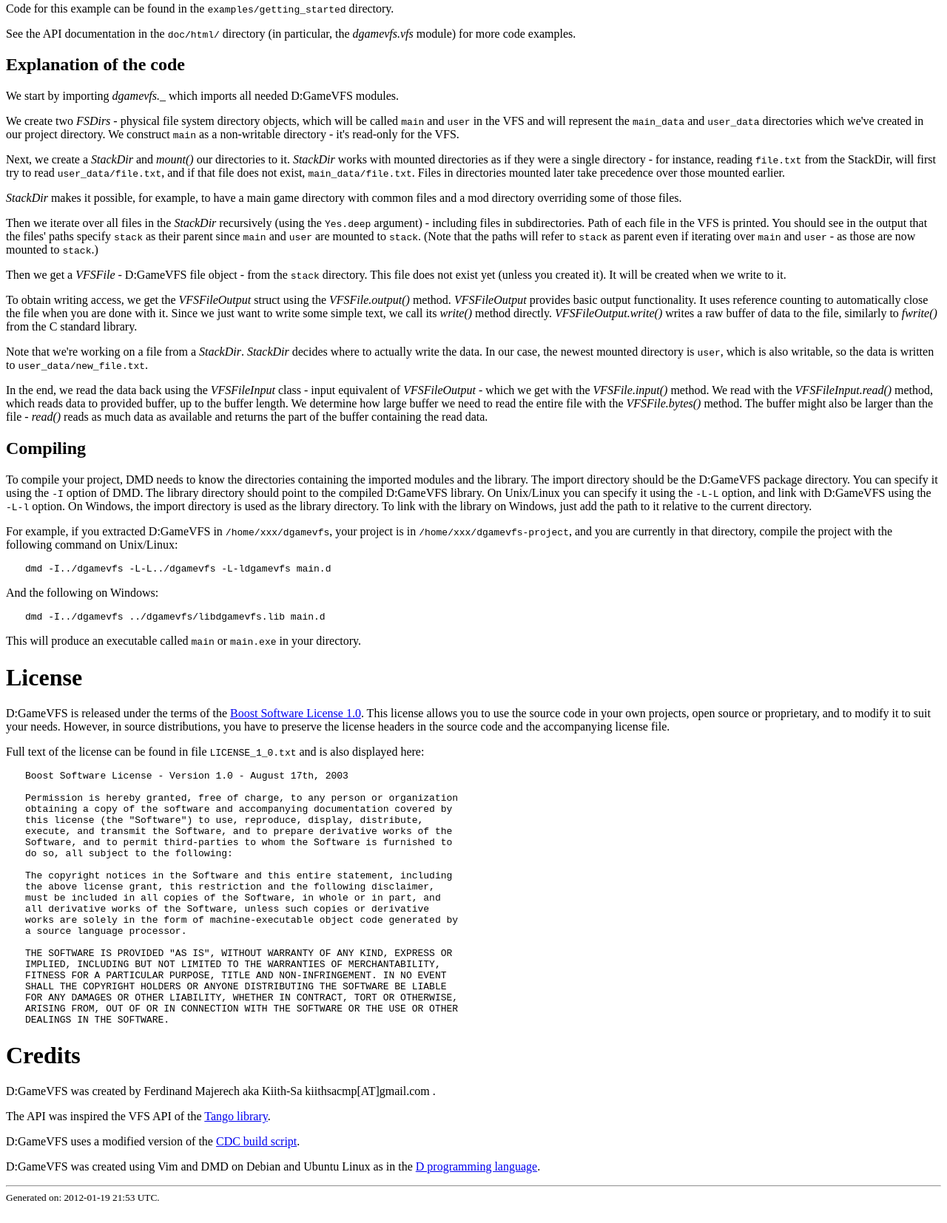
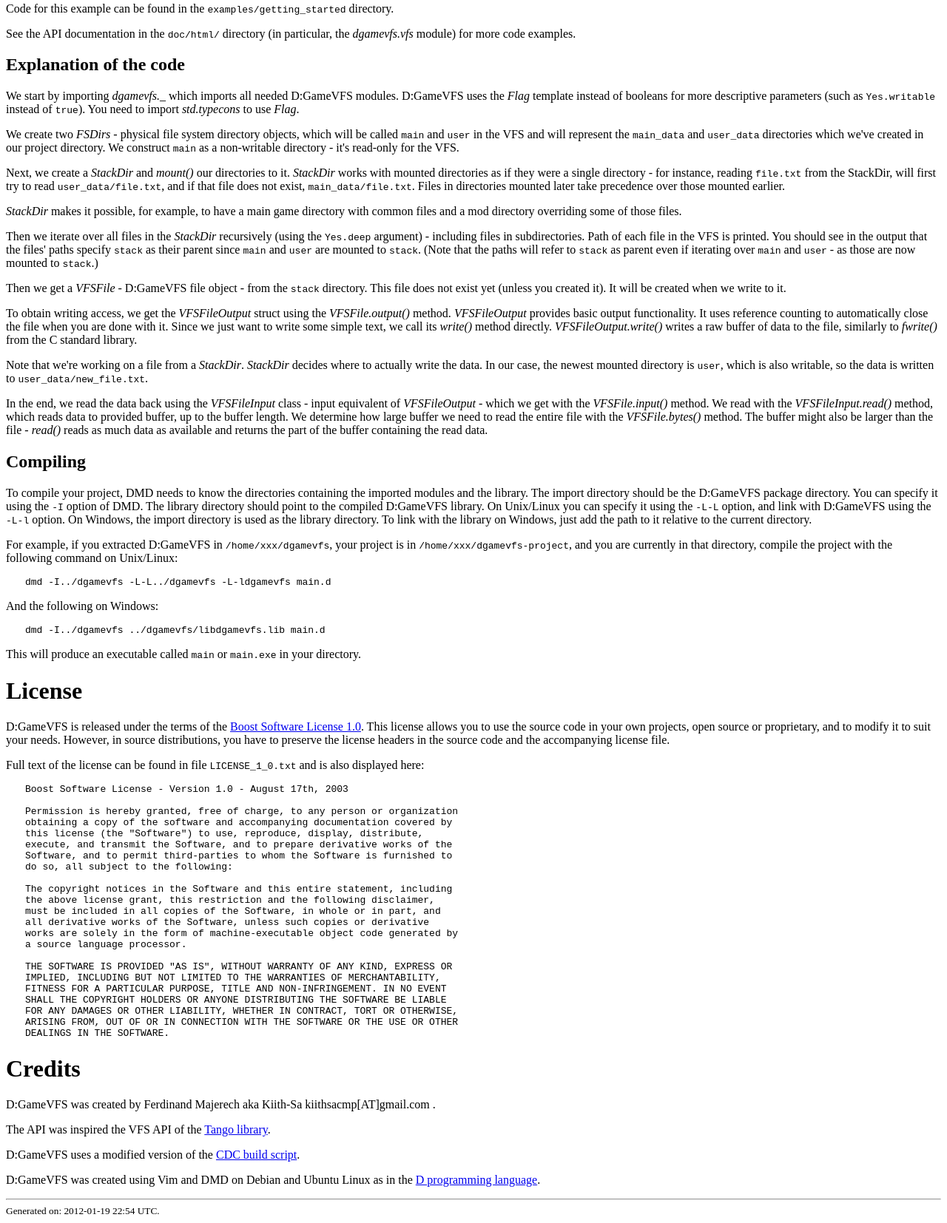
Before and after one commit to kiith-sa/D-GameVFS, a plain HTML site: page README.html in a window 1280 px wide. Shown: the part 1860-3514 px from the top of the page at 74% size. Drawn offline with Linux system fonts and the light colour scheme.

Commit message:
Mentioned Flag in documentation.

```diff
--- a/README.html
+++ b/README.html
@@ -452,7 +452,10 @@ directory.</p>
 </div>
 <div class="section" id="explanation-of-the-code">
 <h2>Explanation of the code</h2>
-<p>We start by importing <em>dgamevfs._</em> which imports all needed D:GameVFS modules.</p>
+<p>We start by importing <em>dgamevfs._</em> which imports all needed D:GameVFS modules.
+D:GameVFS uses the <em>Flag</em> template instead of booleans for more descriptive
+parameters (such as <tt class="docutils literal">Yes.writable</tt> instead of <tt class="docutils literal">true</tt>). You need to import
+<em>std.typecons</em> to use <em>Flag</em>.</p>
 <p>We create two <em>FSDirs</em> - physical file system directory objects, which will be
 called <tt class="docutils literal">main</tt> and <tt class="docutils literal">user</tt> in the VFS and will represent the <tt class="docutils literal">main_data</tt> and
 <tt class="docutils literal">user_data</tt> directories which we've created in our project directory.
@@ -563,7 +566,7 @@ in the <a class="reference external" href="http://www.d-programming-language.org
 </div>
 <div class="footer">
 <hr class="footer" />
-Generated on: 2012-01-19 21:53 UTC.
+Generated on: 2012-01-19 22:54 UTC.
 
 </div>
 </body>
```
Also changed, not shown: doc/html/index.html (+4 -1 lines), 2 other files.
